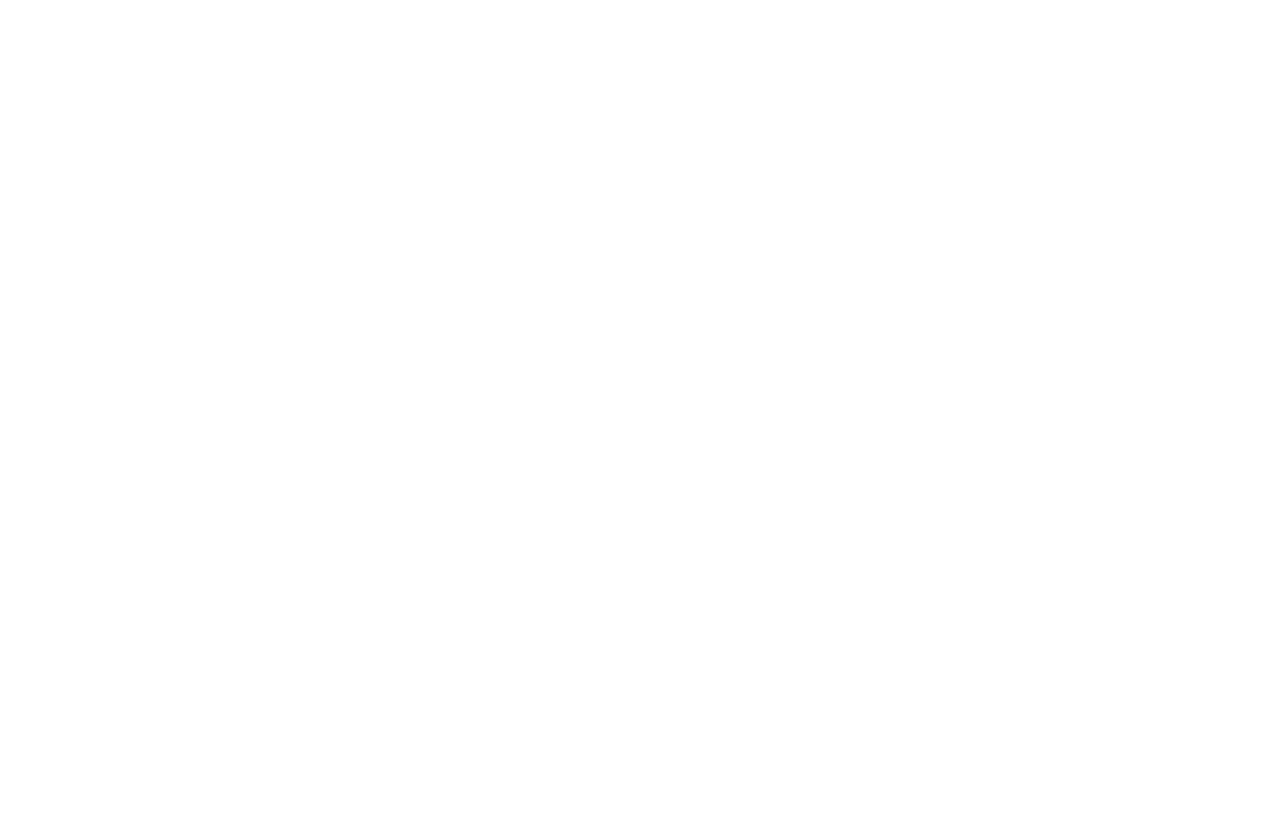
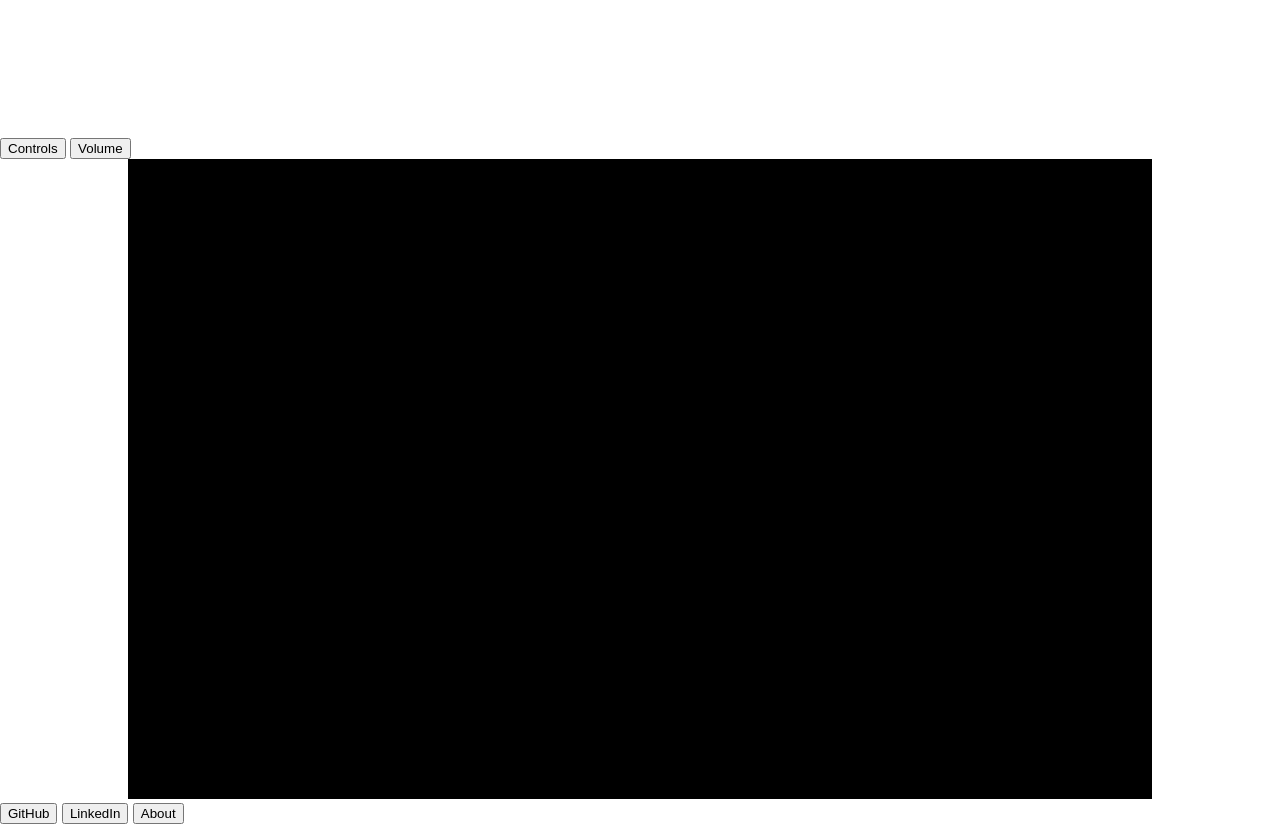
Before and after one commit to luqven/ThreeRunner, a website built with webpack: page index.html in a window 1280 px wide. Before the commit the page ends 800 px from the top, so only its background shows below. Built offline with Linux system fonts and the light colour scheme.

Commit message:
add basic board class

```diff
--- a/index.html
+++ b/index.html
@@ -19,7 +19,7 @@
       }
     </style>
   </head>
-  <body id="gameContainer">
+  <body>
     <!--[if lt IE 7]>
       <p class="browsehappy">
         You are using an <strong>outdated</strong> browser. Please
@@ -27,7 +27,20 @@
       </p>
     <![endif]-->
     <br />
-    <canvas id="gameCanvas"></canvas>
+    <div class="pageContainer">
+      <div class="gameControls">
+        <button id="controls-btn">Controls</button>
+        <button id="volume-btn">Volume</button>
+      </div>
+      <div id="gameContainer">
+        <canvas id="gameCanvas"></canvas>
+      </div>
+      <div class="gameInfo">
+        <button>GitHub</button>
+        <button>LinkedIn</button>
+        <button>About</button>
+      </div>
+    </div>
     <script src="./dist/main.js"></script>
   </body>
 </html>
--- /dev/null
+++ b/src/gameBoard.js
@@ -0,0 +1,28 @@
+// gameBoard.js
+// exports Board class
+
+export class Board {
+  constructor(props) {
+    this.rows = 5;
+    this.cols = 5;
+    this.board = [];
+    this.pieces = null;
+  }
+
+  init() {
+    this.populateBoard();
+  }
+  // make 2d array of row / cols
+  populateBoard() {
+    for (let i = 0; i < this.rows; i++) {
+      let row = [];
+      for (let j = 0; j < this.cols; j++) {
+        row.push("bubble");
+      }
+      this.board.push(row);
+    }
+    console.log(this.board);
+  }
+
+  update() {}
+}
--- a/src/index.js
+++ b/src/index.js
@@ -1,7 +1,7 @@
 // index js file
 import { Util } from "./utils/globals";
 import { Canvas } from "./utils/canvas";
-
+import { Board } from "./gameBoard";
 document.addEventListener("DOMContentLoaded", () => {
   console.log("webpack is running...");
   console.log("DOM fully loaded and parsed");
@@ -9,9 +9,12 @@ document.addEventListener("DOMContentLoaded", () => {
   // create the game canvas
   const canvas = new Canvas({
     canvas: document.getElementById("gameCanvas"),
-    container: document.getElementById("gameContainer")
+    container: document.getElementById("gameContainer"),
+    objects: []
   });
   // create the game board
+  const board = new Board();
+  board.init();
   // create the player
 
   const draw = () => {
--- a/styles/game.css
+++ b/styles/game.css
@@ -3,10 +3,24 @@ body {
   /* background-color: black; */
 }
 
+.pageContainer {
+  display: flex;
+  flex-direction: column;
+  justify-content: space-evenly;
+  margin: auto;
+  margin-top: 15vh;
+}
+
 #gameCanvas {
-  background-color: white;
-  height: 360px;
+  background-color: black;
+  height: 50vw;
+  width: 80vw;
   margin: auto;
   align-content: center;
-  margin-top: 25vh;
 }
+
+#gameContainer {
+  justify-content: center;
+  align-content: center;
+  margin: auto;
+}
```
Also changed, not shown: dist/main.js.
